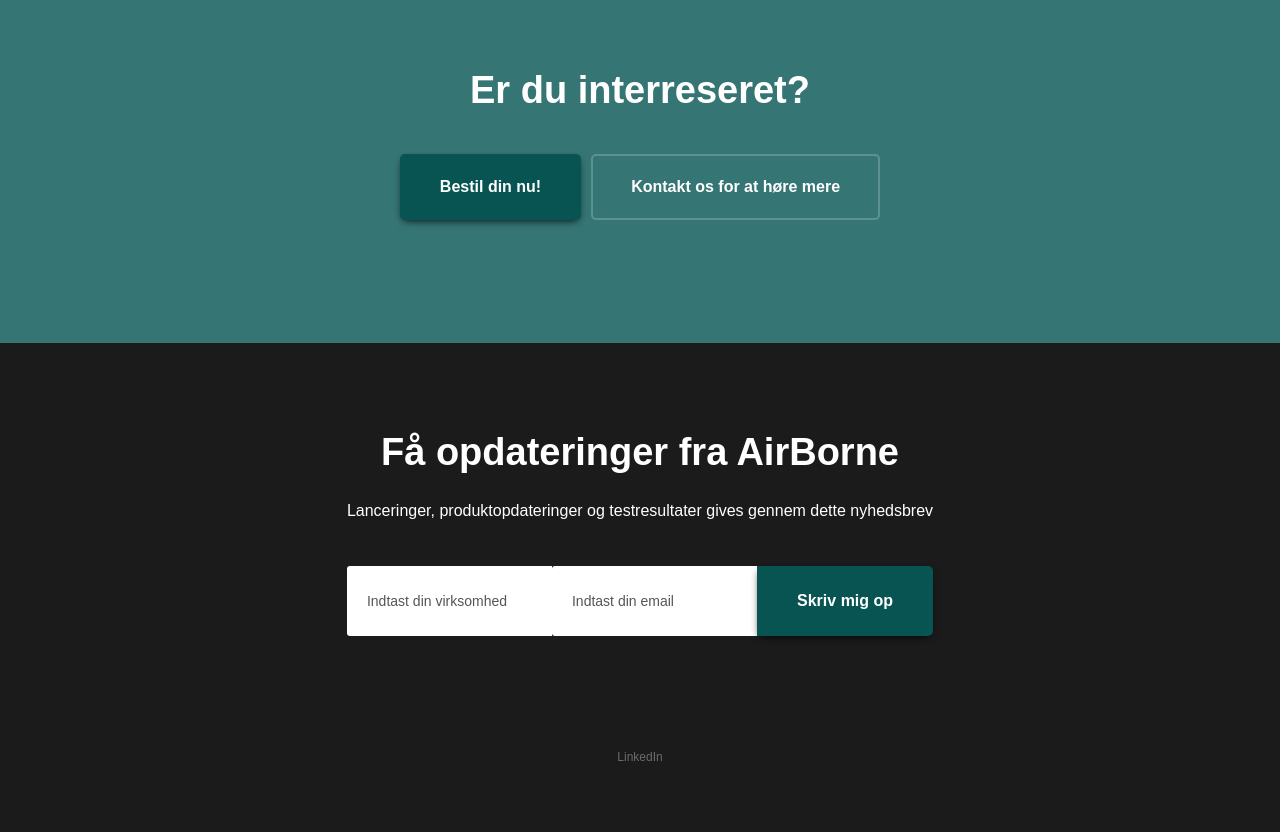
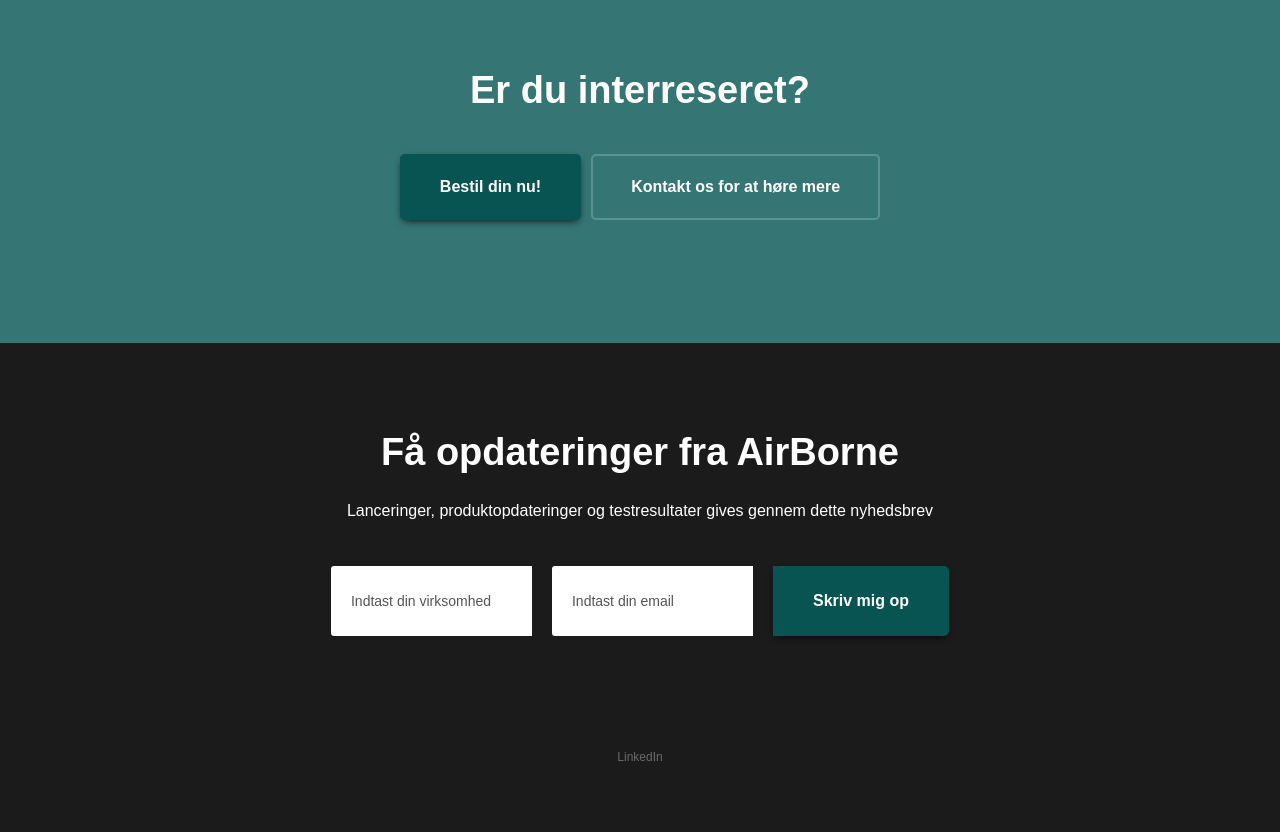
Before and after one commit to JakobSkt/airborne-site, a website: page public/index.html in a window 1280 px wide. Shown: the part 6013-6845 px from the top of the page. Drawn offline with nearby package versions, Linux system fonts and the light colour scheme; a script that the page names is missing.

Commit message:
Notify me inputs not overlapping

```diff
--- a/public/css/goairborne.webflow.css
+++ b/public/css/goairborne.webflow.css
@@ -1206,6 +1206,10 @@
   display: -ms-flexbox;
   display: flex;
   margin-top: 40px;
+}
+
+.form-2 .input {
+  margin-right: 20px;
 }
 
 .input {
```
